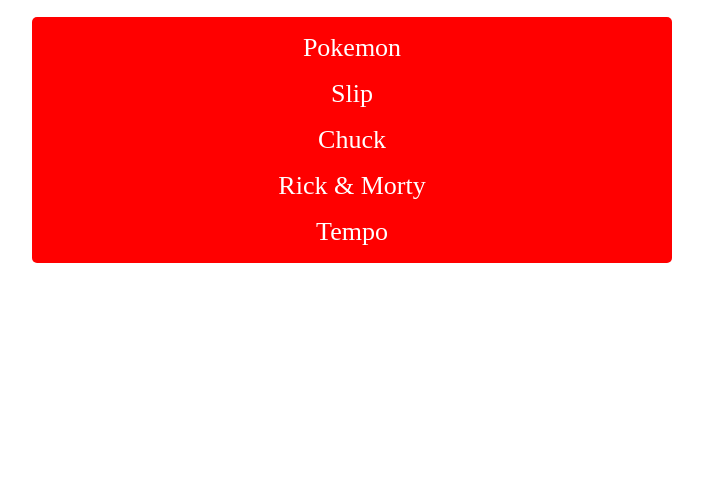
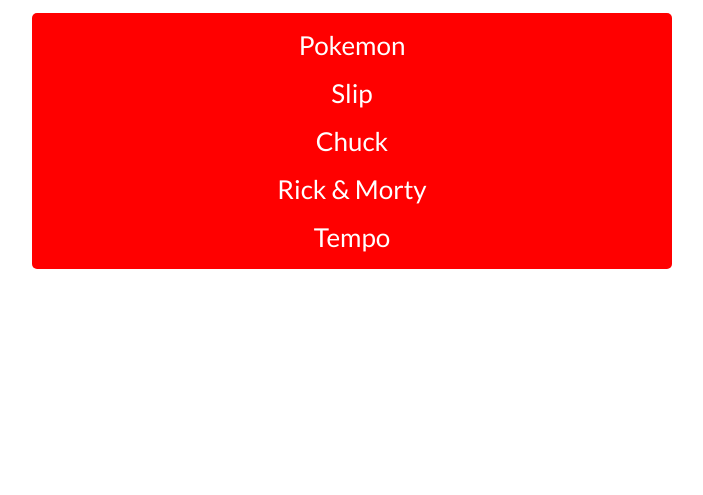
Before and after one commit to clowdcap/Api-All, a plain HTML site: page index.html in a window 1280 px wide. Shown: the part 305-800 px from the top of the page, without its empty margins (288-991 px from the left). Drawn offline with Linux system fonts and the light colour scheme.

Commit message:
update google fonts

```diff
--- a/index.css
+++ b/index.css
@@ -1,7 +1,10 @@
+@import url('https://fonts.googleapis.com/css2?family=Lato:ital,wght@0,100;0,300;0,400;0,700;0,900;1,100;1,300;1,400;1,700;1,900&display=swap');
+
 * {
     padding: 0;
     margin: 0;
     box-sizing: border-box;
+    font-family: 'Lato', sans-serif;
 }
 
 div.root {
```
